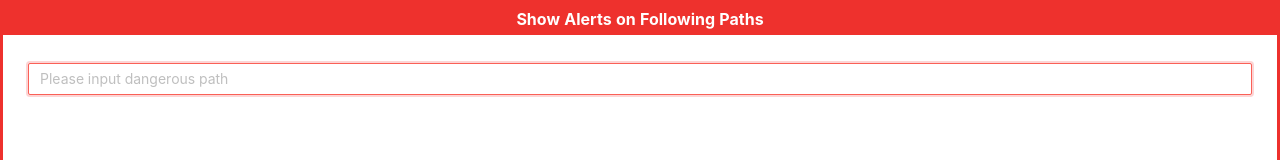
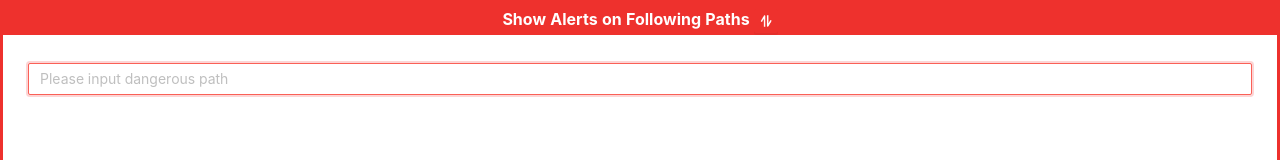
Before and after one commit to AliNL/DangerBanner, a React app: page / in a window 1280 px wide. Shown: the top 160 px of the page. Built offline with nearby package versions, Linux system fonts and the light colour scheme.

Commit message:
v3.7 feat: add sort function

```diff
--- a/src/App.jsx
+++ b/src/App.jsx
@@ -157,6 +157,10 @@ function App() {
     });
   };
 
+  const sortList = () => {
+    saveList(pathList.sort());
+  };
+
   const saveItem = (idx) => (value) => {
     if (idx === pathList.length) {
       setNewKey(Date.now());
@@ -223,7 +227,22 @@ function App() {
 
   return (
     <div className="Popup">
-      <div className="Title">Show Alerts on Following Paths</div>
+      <div className="Title">
+        Show Alerts on Following Paths
+        <Button
+          title="sort"
+          aria-label="sort"
+          icon={(
+            <img
+              alt="sort"
+              src="/images/sort.png"
+            />
+          )}
+          type="primary"
+          className="SortIcon"
+          onClick={sortList}
+        />
+      </div>
       <div className="Scrollable">
         {pathList.map((path, idx) => (
           <Editable
--- a/src/App.less
+++ b/src/App.less
@@ -29,6 +29,19 @@ code {
   font-weight: bold;
   line-height: 2;
   margin-bottom: 20px;
+}
+
+.SortIcon {
+  height: 24px;
+  width: 24px;
+  padding: 0;
+  margin-left: 4px;
+}
+
+.SortIcon img {
+  height: 14px;
+  width: 14px;
+  vertical-align: unset;
 }
 
 .Scrollable {
```
Also changed, not shown: public/images/sort.png (added), public/manifest.json, 1 other file (tests, documents, lock files or other folders).
